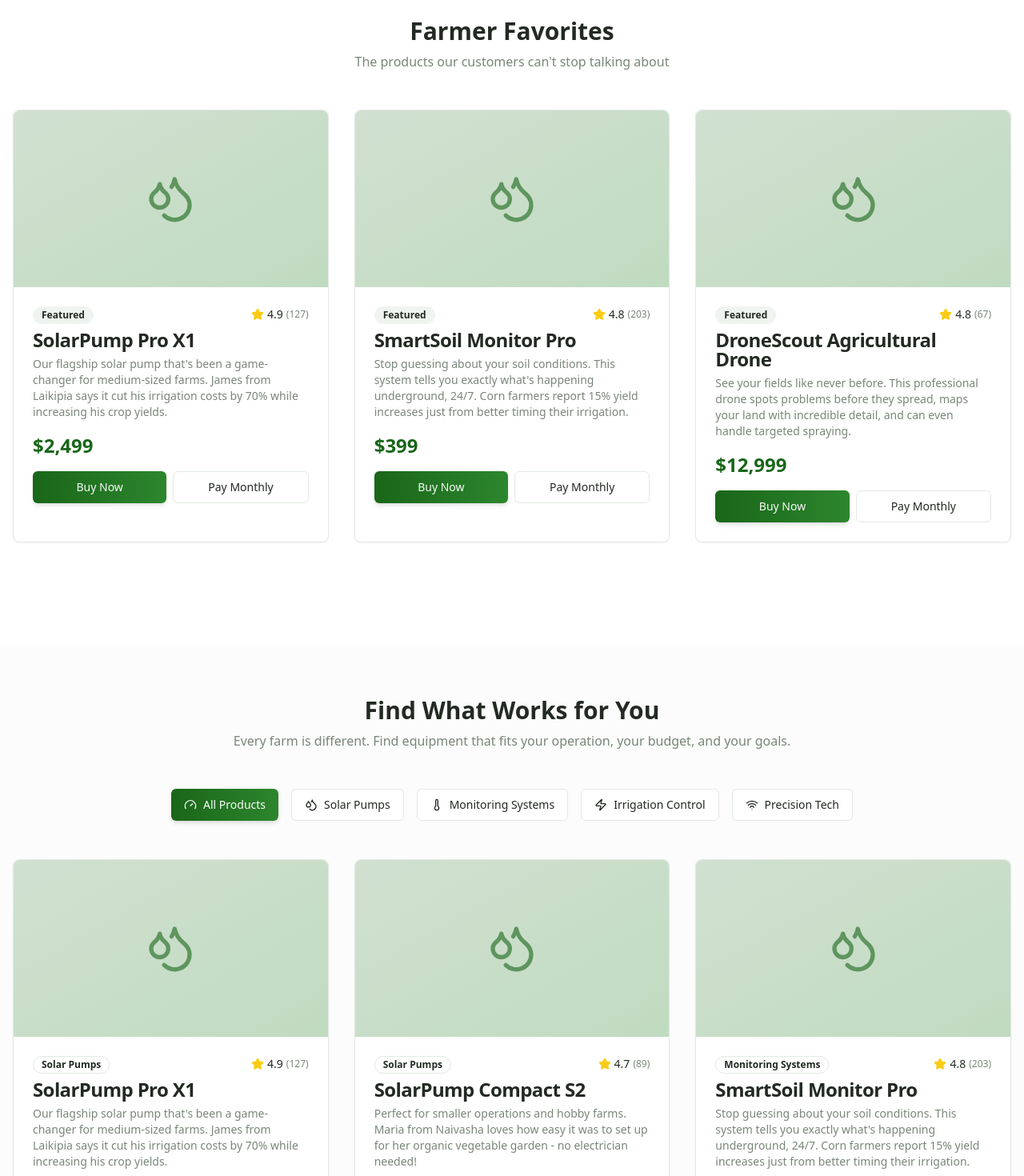
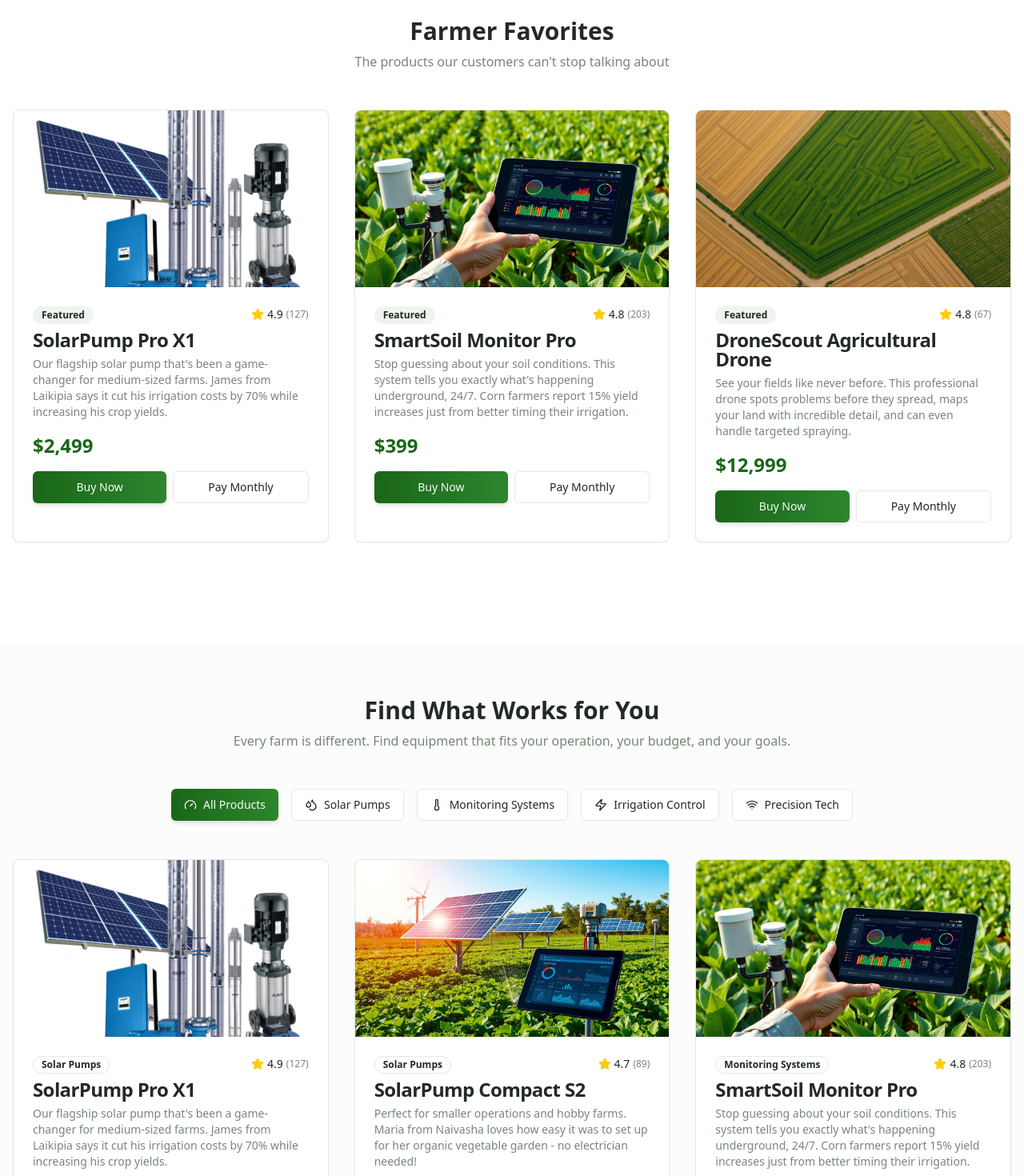
Before and after one commit to Wairimu2018/agririseafricaltd, a React (Vite) app: page /#/products in a window 1280 px wide. Shown: the part 440-1910 px from the top of the page at 80% size. Built offline with nearby package versions, Linux system fonts and the light colour scheme.

Commit message:
edit image products

```diff
--- a/src/pages/Products.tsx
+++ b/src/pages/Products.tsx
@@ -18,6 +18,12 @@ import {
   Info
 } from 'lucide-react';
 
+// Import product images
+import solarPumpImage from '@/assets/Solar_pump.jpg';
+import precisionFarmingImage from '@/assets/precision-farming.jpg';
+import solarIrrigationImage from '@/assets/solar-irrigation.jpg';
+import aerialFarmImage from '@/assets/aerial-farm-hero.jpg';
+
 const Products = () => {
   const [selectedCategory, setSelectedCategory] = useState('all');
   const [isConsultationOpen, setIsConsultationOpen] = useState(false);
@@ -28,7 +34,7 @@ const Products = () => {
       name: 'SolarPump Pro X1',
       category: 'solar-pumps',
       price: '$2,499',
-      image: "/assets/Solar_pump.jpg",
+      image: solarPumpImage,
       rating: 4.9,
       reviews: 127,
       description: "Our flagship solar pump that's been a game-changer for medium-sized farms. James from Laikipia says it cut his irrigation costs by 70% while increasing his crop yields.",
@@ -55,7 +61,7 @@ const Products = () => {
       name: 'SolarPump Compact S2',
       category: 'solar-pumps',
       price: '$1,299',
-      image: '/api/placeholder/400/300',
+      image: solarIrrigationImage,
       rating: 4.7,
       reviews: 89,
       description: "Perfect for smaller operations and hobby farms. Maria from Naivasha loves how easy it was to set up for her organic vegetable garden - no electrician needed!",
@@ -82,7 +88,7 @@ const Products = () => {
       name: 'SmartSoil Monitor Pro',
       category: 'monitoring',
       price: '$399',
-      image: '/api/placeholder/400/300',
+      image: precisionFarmingImage,
       rating: 4.8,
       reviews: 203,
       description: "Stop guessing about your soil conditions. This system tells you exactly what's happening underground, 24/7. Corn farmers report 15% yield increases just from better timing their irrigation.",
@@ -109,7 +115,7 @@ const Products = () => {
       name: 'WeatherStation Elite',
       category: 'monitoring',
       price: '$799',
-      image: '/api/placeholder/400/300',
+      image: aerialFarmImage,
       rating: 4.9,
       reviews: 156,
       description: "Weather can make or break your season. This station gives you hyperlocal forecasts that are often more accurate than the weather service for your specific field conditions.",
@@ -136,7 +142,7 @@ const Products = () => {
       name: 'AutoIrrigate Controller',
       category: 'irrigation',
       price: '$599',
-      image: '/api/placeholder/400/300',
+      image: solarIrrigationImage,
       rating: 4.6,
       reviews: 94,
       description: "This smart controller learns your crops' needs and waters them perfectly, even when you're not around. Customers typically see 30-40% water savings in the first year.",
@@ -163,7 +169,7 @@ const Products = () => {
       name: 'DroneScout Agricultural Drone',
       category: 'precision-tech',
       price: '$12,999',
-      image: '/api/placeholder/400/300',
+      image: aerialFarmImage,
       rating: 4.8,
       reviews: 67,
       description: "See your fields like never before. This professional drone spots problems before they spread, maps your land with incredible detail, and can even handle targeted spraying.",
@@ -249,8 +255,12 @@ const Products = () => {
             {featuredProducts.map((product) => (
               <Card key={product.id} className="group hover:shadow-lg transition-all duration-300">
                 <CardHeader className="p-0">
-                  <div className="aspect-video bg-gradient-to-br from-primary/20 to-primary-light/30 rounded-t-lg flex items-center justify-center">
-                    <Droplets className="w-16 h-16 text-primary opacity-60" />
+                  <div className="aspect-video bg-gradient-to-br from-primary/20 to-primary-light/30 rounded-t-lg overflow-hidden">
+                    <img
+                      src={product.image}
+                      alt={product.name}
+                      className="w-full h-full object-cover group-hover:scale-105 transition-transform duration-300"
+                    />
                   </div>
                 </CardHeader>
                 <CardContent className="p-6">
@@ -328,8 +338,12 @@ const Products = () => {
             {filteredProducts.map((product) => (
               <Card key={product.id} className="group hover:shadow-lg transition-all duration-300">
                 <CardHeader className="p-0">
-                  <div className="aspect-video bg-gradient-to-br from-primary/20 to-primary-light/30 rounded-t-lg flex items-center justify-center relative">
-                    <Droplets className="w-16 h-16 text-primary opacity-60" />
+                  <div className="aspect-video bg-gradient-to-br from-primary/20 to-primary-light/30 rounded-t-lg overflow-hidden relative">
+                    <img
+                      src={product.image}
+                      alt={product.name}
+                      className="w-full h-full object-cover group-hover:scale-105 transition-transform duration-300"
+                    />
                     {!product.inStock && (
                       <Badge variant="destructive" className="absolute top-2 right-2">
                         Out of Stock
```
